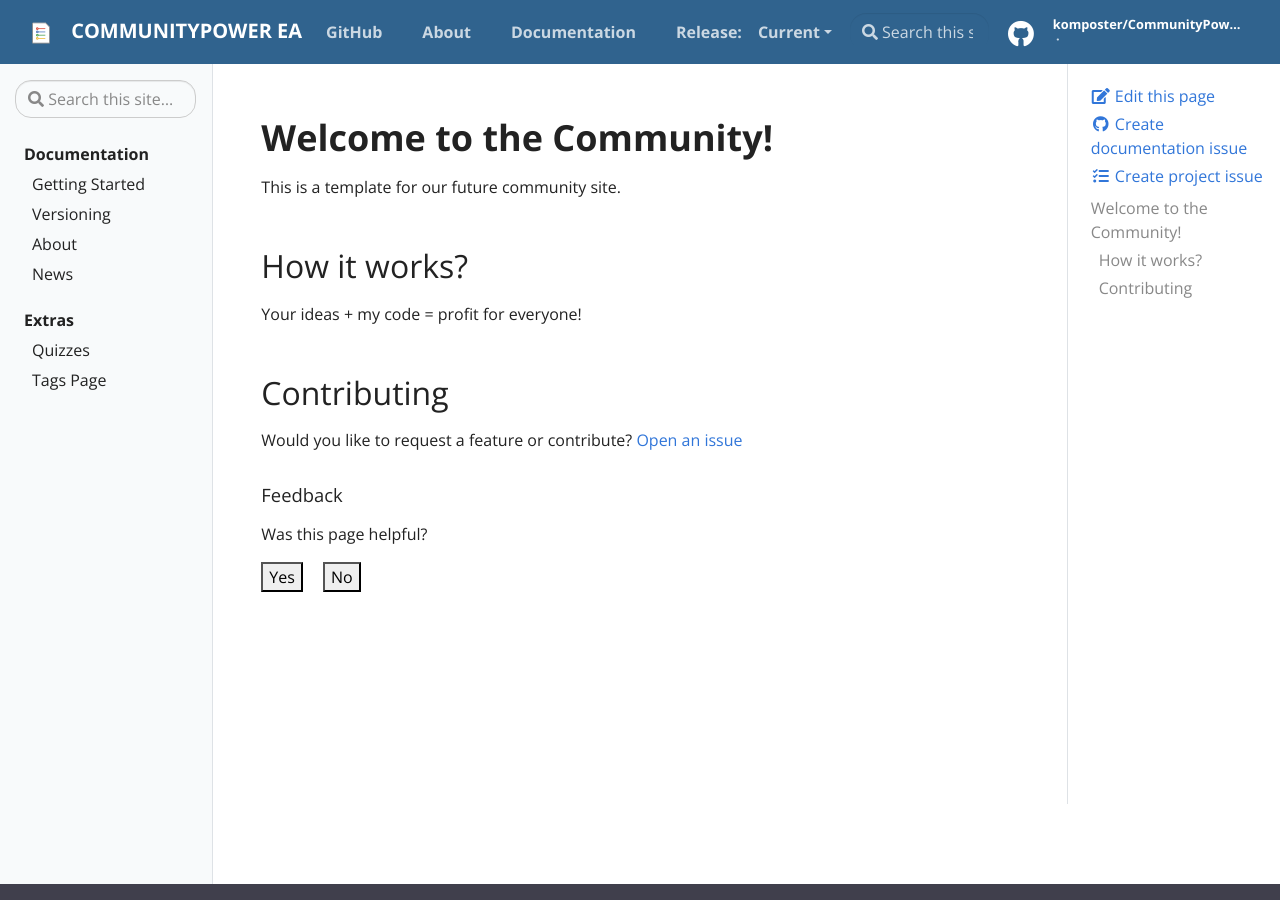
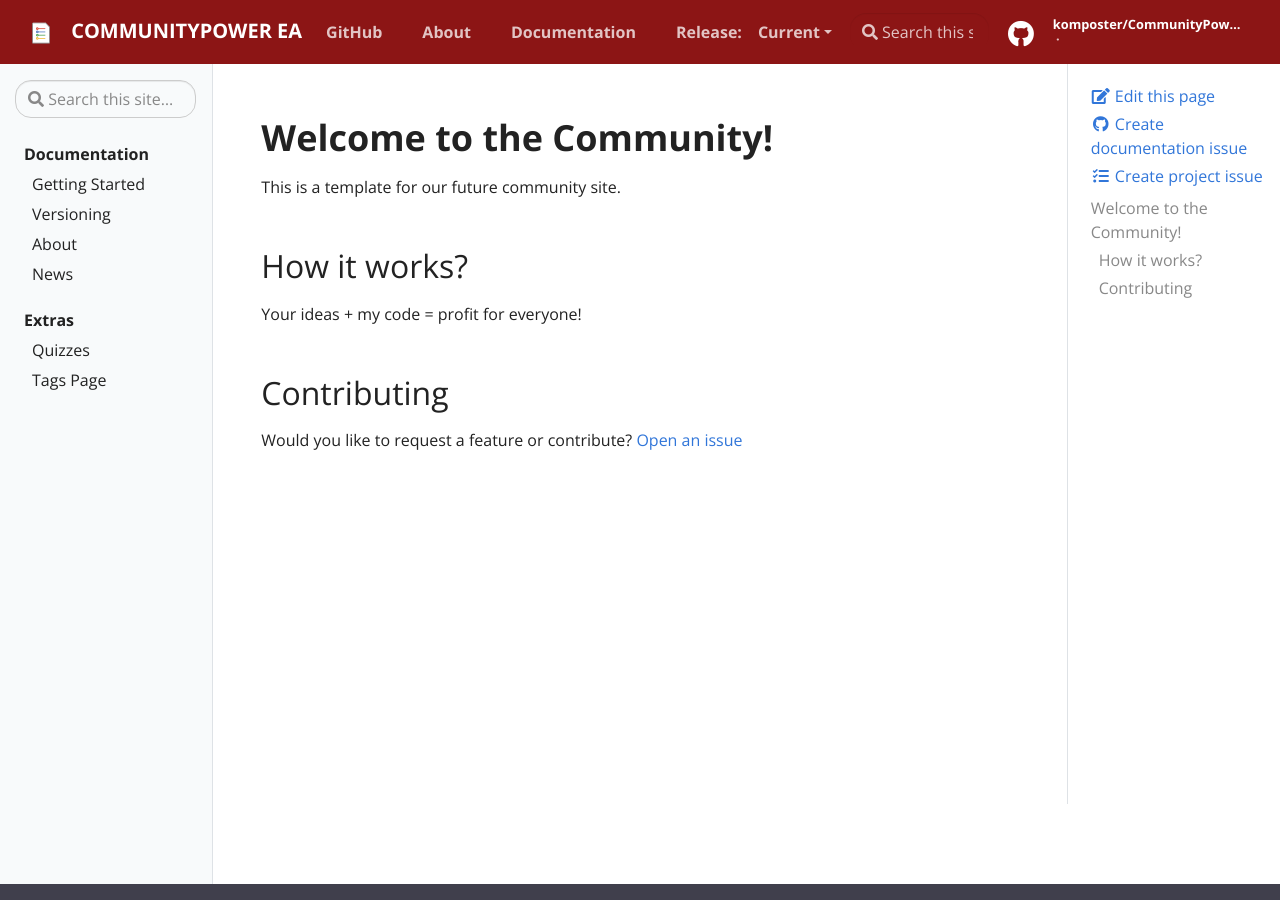
Before and after one commit to komposter/CommunityPowerEA.com, a Jekyll site: the page built from pages/index.md, in a window 1280 px wide and 900 px high. Built offline with Jekyll 4.4.1, drawn with Linux system fonts in a browser that asks for light colours; some of the changed lines change nothing that is shown.

Commit message:
Change config

```diff
--- a/_config.yml
+++ b/_config.yml
@@ -18,7 +18,7 @@ title: CommunityPower EA
 email: komposter@gmail.com
 author: komposter
 description: > # this means to ignore newlines until "baseurl:"
-  Free, versatile and powerful Expert Advisor for MetaTrader 4 and MetaTrader 5
+  Free, Versatile and Powerful Expert Advisor for MetaTrader 4/5
 
 # Add your baseurl here (your repository) but DO NOT CHANGE THE LINE NUMBER without editing .circleci/circle_urls.sh
 baseurl: "" # the subpath of your site, e.g. /blog
@@ -56,7 +56,7 @@ version_params:
     - Previous
 
 # Should there be feedback buttons at the bottom of pages?
-feedback: true
+feedback: false
 
 # Link to a privacy policy in footer, uncomment and define if wanted
 # privacy: https://domain.com/privacy
@@ -66,8 +66,8 @@ feedback: true
 # If commented, will use material hat theme
 # logo: "assets/img/logo/SRCC-square-red.png"
 logo_pixels: 34
-color: "#30638e"
-# color: "#8c1515" # primary color for header, buttons
+#color: "#30638e"
+color: "#8c1515" # primary color for header, buttons
 
 # Build settings
 markdown: kramdown
@@ -82,7 +82,6 @@ themeColor: red # purple, green, blue, orange, purple, grey
 fixedNav: 'true' # true or false
 
 permalink: /:year/:title/
-markdown: kramdown
 exclude: [_site, CHANGELOG.md, LICENSE, README.md, vendor]
 
 # Collections
```
